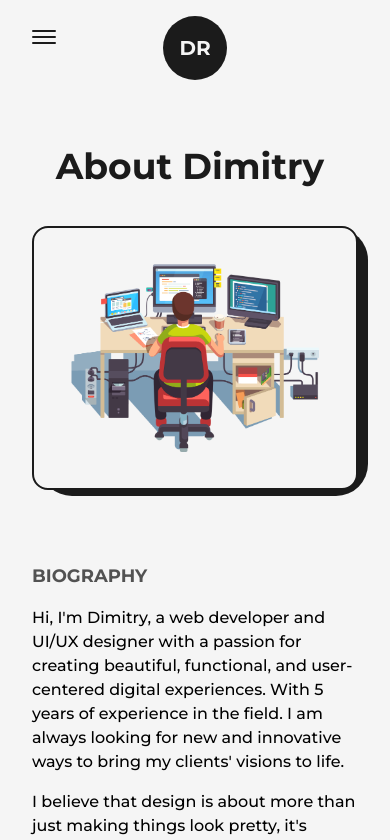
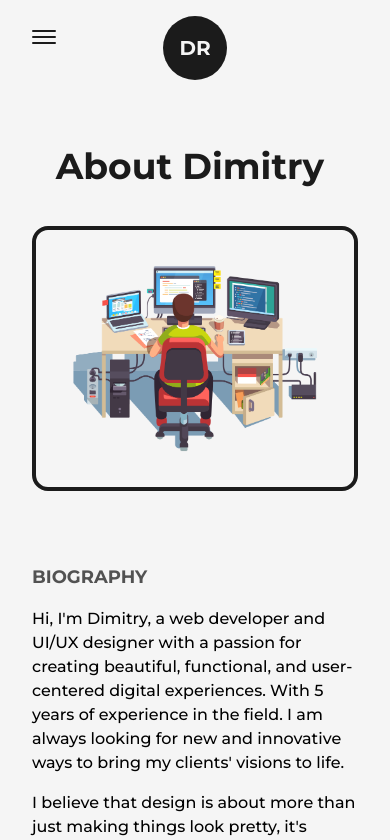
Before and after one commit to dimitry-roshchin/DimitryPortfolio, a Next.js app: page /about in a window 390 px wide. Shown: the top 840 px of the page. Built offline with nearby package versions, Linux system fonts and the light colour scheme.

Commit message:
border changes

```diff
--- a/src/pages/about.js
+++ b/src/pages/about.js
@@ -70,13 +70,13 @@ every project I work on. I look forward to the opportunity to bring my skills an
                         </p>
                 </div>
 
-                    <div className='col-span-3 relative h-max rounded-2xl border-2 border-solid border-dark bg-light
+                    <div className='col-span-3 relative h-max rounded-2xl border-2 md:border-4 border-solid border-dark bg-light
                       p-8 dark:bg-dark dark:border-[#b7b7b7] xl:col-span-4 md:order-1 md:col-span-8 md:mb-10'>
 
 
-                    <div className='absolute top-0 -right-3 -z-10 w-[102%] h-[103%] rounded-[2rem] bg-dark dark:bg-[#b7b7b7]'/>
+                    <div className='absolute top-0 -right-3 -z-10 w-[102%] h-[103%] rounded-[2rem] bg-dark dark:bg-[#b7b7b7] md:hidden'/>
 
-                        <Image src={profilePic} alt="Dimitry Roshchin Profile Picture" className='w-full h-auto rounded-2xl'
+                        <Image src={profilePic} alt="Dimitry Roshchin Profile Picture" className='w-full h-auto  rounded-2xl'
                         priority
                         sizes="(max-width: 760px) 100vw,
                         (max-width: 1200px) 50vw,
```
